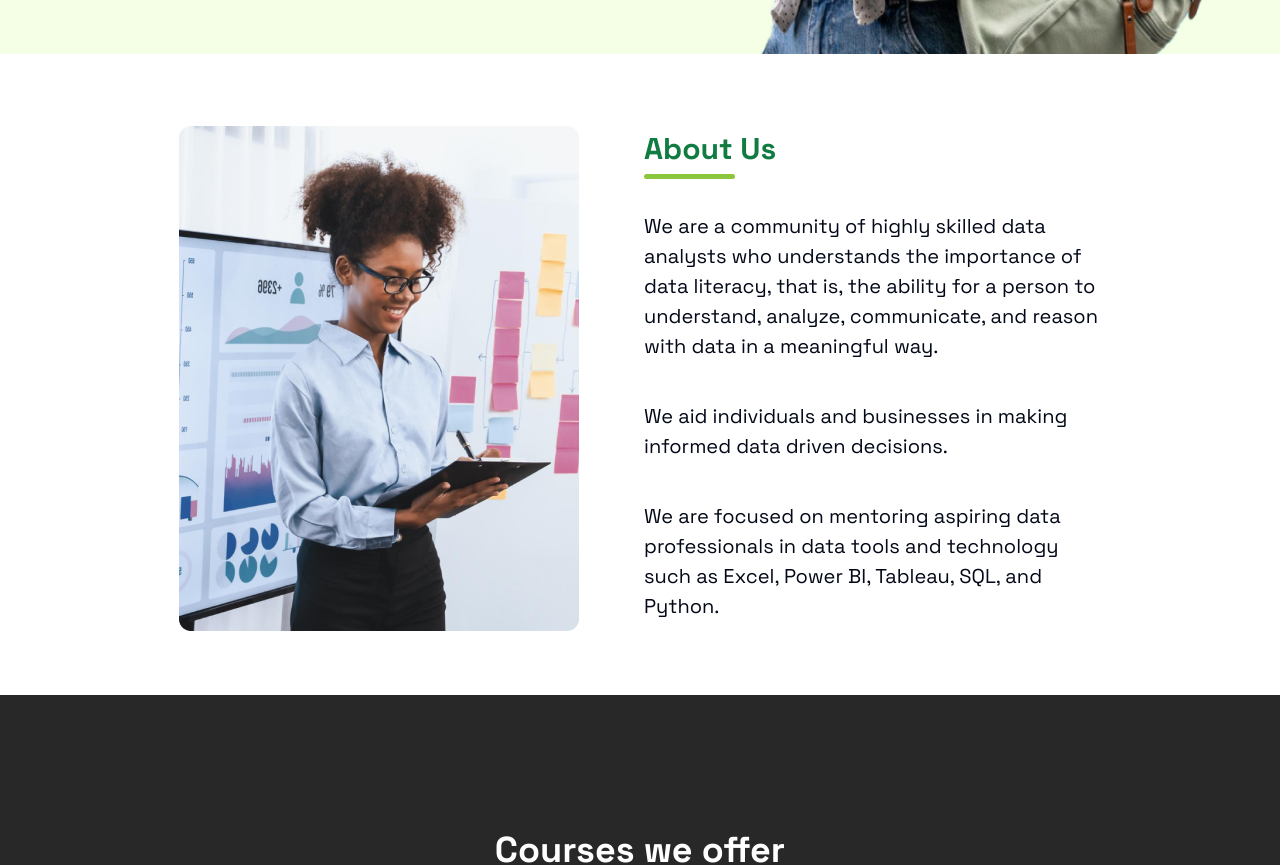
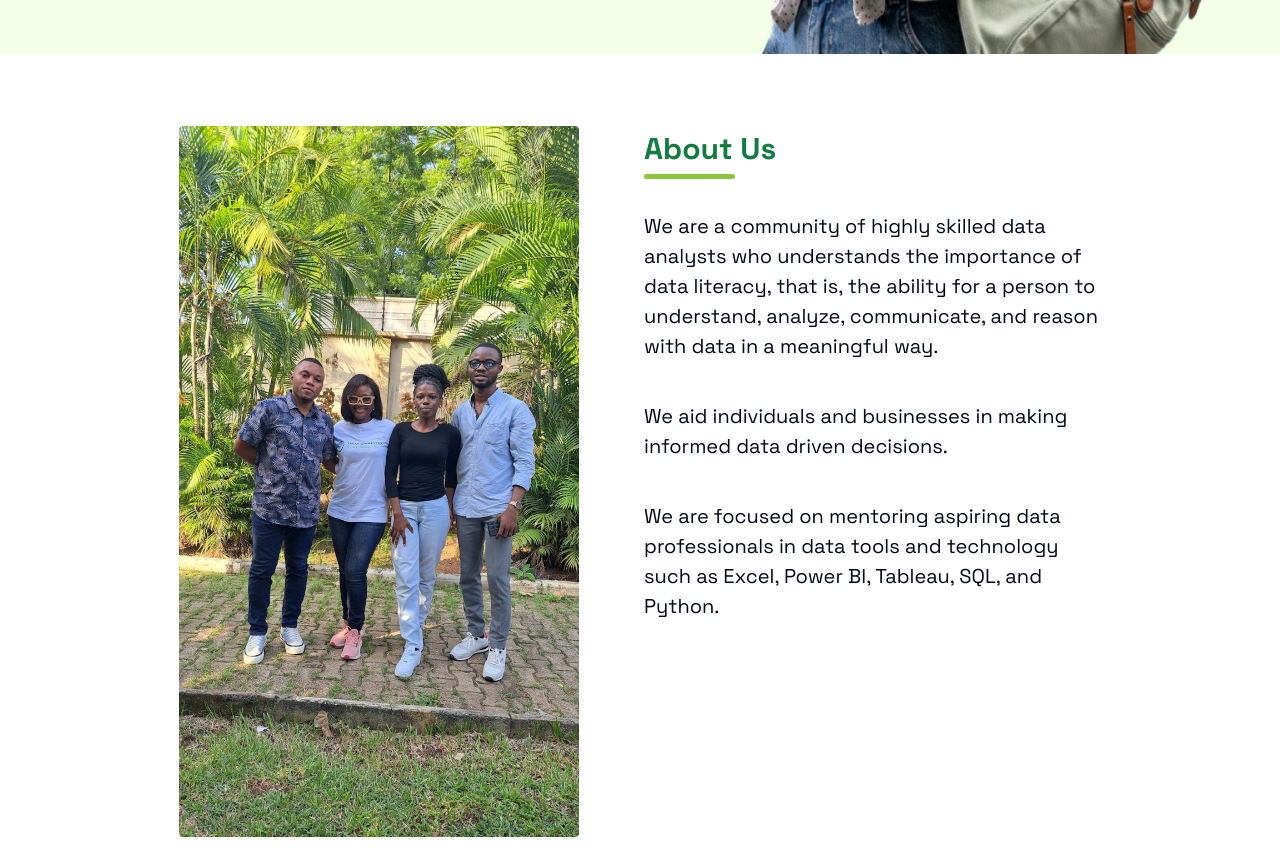
Before and after one commit to astroboy20/daelites, a Next.js app: page / in a window 1280 px wide. Shown: the part 860-1725 px from the top of the page. Built offline with nearby package versions, Linux system fonts and the light colour scheme.

Commit message:
feat: updated UI

```diff
--- a/src/components/footer.tsx
+++ b/src/components/footer.tsx
@@ -11,7 +11,7 @@ const Footer = () => {
       <div className="text-[#fff] flex flex-col gap-8 lg:flex-row justify-between items-start">
         <div>
           <h3 className="text-[24px] lg:text-[36px] font-[700] mb-5 lg:mb-0">
-            About <span className="text-[#008AB2]">Post</span>it.
+            About Daelites
           </h3>
           <p className="text-[14px] font-[400] leading-[35px]">
             We are the largest community empowering Africans with data analytics
--- a/src/container/about.tsx
+++ b/src/container/about.tsx
@@ -17,11 +17,12 @@ const About = ({ aboutRef }: AboutProps) => {
         </h2>
       </div>
       <Image
-        src={"/images/about.png"}
+        src={"/images/about.jpg"}
         width={400}
-        height={505}
+        height={5005}
         alt="about_img"
-        className="mx-auto lg:mx-0"
+        objectFit="contain"
+        className="mx-auto lg:mx-0 rounded"
       />
       <div className="flex flex-col gap-10">
         <h2 className="hidden lg:block relative text-[30px] text-[#107C41] font-[700] after:content-[''] after:w-[20%] after:bg-[#8CC63F] after:mt-2 after:rounded-md after:absolute after:h-[5px] after:top-10 after:left-0">
```
Also changed, not shown: public/images/about.jpg (added), public/images/python.png.
